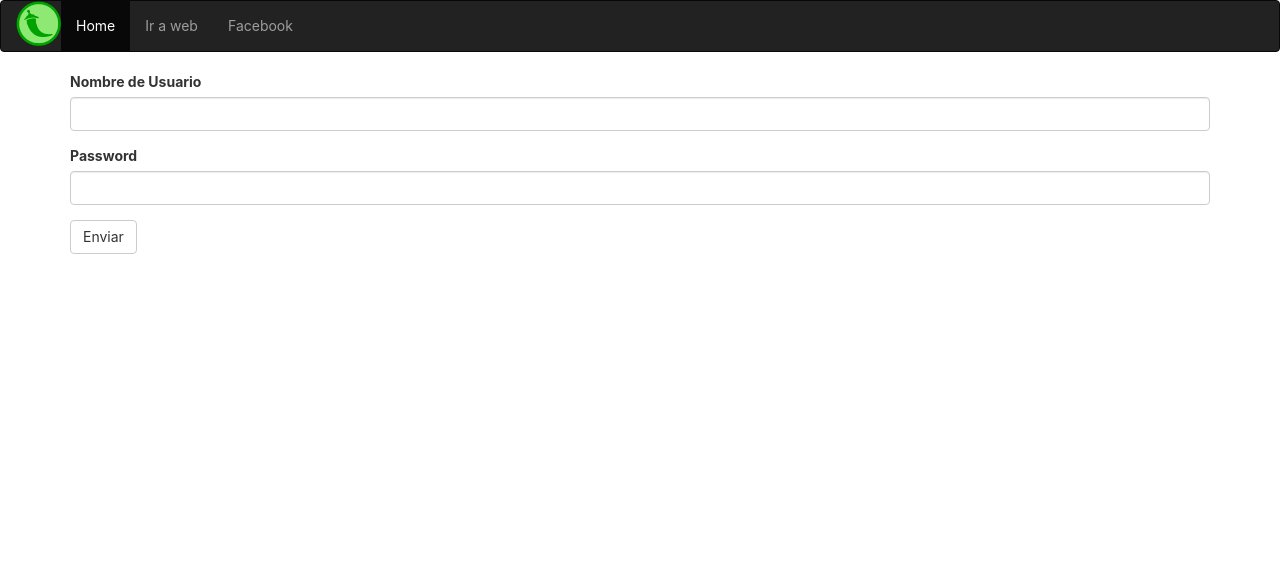
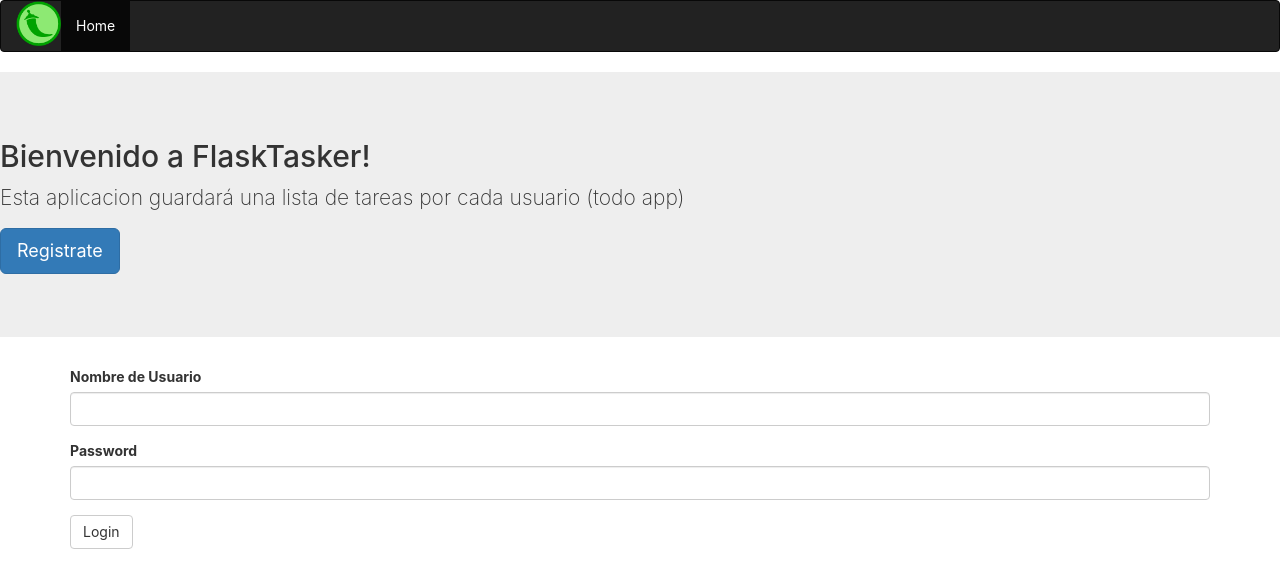
Before and after one commit to Jodaviro/flask-tasker, a Flask app: page /auth/login in a window 1280 px wide. Shown: the top 588 px of the page. Run offline with Flask 2, Linux system fonts and the light colour scheme; some libraries are stand-ins or nearby versions.

Commit message:
some style changes

```diff
--- a/app/forms.py
+++ b/app/forms.py
@@ -6,7 +6,7 @@ from wtforms.validators import DataRequired
 class LoginForm(FlaskForm):
     username = StringField('Nombre de Usuario', validators=[DataRequired()])
     password = PasswordField('Password', validators=[DataRequired()])
-    submit = SubmitField('Enviar')
+    submit = SubmitField('Login')
 
 
 class TodoForm(FlaskForm):
--- a/app/static/css/main.css
+++ b/app/static/css/main.css
@@ -2,10 +2,6 @@ html * {
     font-family:-apple-system, BlinkMacSystemFont, 'Segoe UI', Roboto, Oxygen, Ubuntu, Cantarell, 'Open Sans', 'Helvetica Neue', sans-serif
 }
 
-img{
+.icon-bar{
     max-width: 45px;
 }
-.colosus{
-    padding-left: 20px;
-    color: brown;
-}
--- a/app/templates/404.htm
+++ b/app/templates/404.htm
@@ -5,6 +5,6 @@
 {% endblock %}
 
 {% block content %}
-  <h3>El puto error de tu vida 404</h3>
+  <h3>Obtuviste el famoso error 404</h3>
   <p> {{ error }}</p>
 {% endblock %}
--- a/app/templates/hello.html
+++ b/app/templates/hello.html
@@ -14,7 +14,7 @@
     {% endif %}
 
     {% if user_ip %}
-        <h3 class="colosus" >Soy un BOEBO PELAO!!!  tu ip es {{user_ip}}</h3>
+        <h3 class="colosus" > tu ip es {{user_ip}}</h3>
     {% else %}
         <a href="{{ url_for('index') }}"> Ir a inicio</a>
     {% endif %}
--- a/app/templates/login.html
+++ b/app/templates/login.html
@@ -6,6 +6,13 @@
 {% endblock %}
 
 {% block content %}
+<div class="jumbotron">
+  <h2>Bienvenido a FlaskTasker!</h2>
+  <p>Esta aplicacion guardará una lista de tareas por cada usuario (todo app)</p>
+  <p>
+    <a class="btn btn-primary btn-lg" href="{{ url_for('auth.signup') }}" role="button">Registrate</a>
+  </p>
+</div>
   <div class="container">
       {{ wtf.quick_form(login_form) }}
   </div>
--- a/app/templates/navbar.html
+++ b/app/templates/navbar.html
@@ -17,15 +17,14 @@
         <span class="icon-bar"></span>
         <span class="icon-bar"></span>
       </button>
-			<img src="{{ url_for('static', filename='images/sombolo.png')}}" alt="logo" >
+			<img class="icon-bar" src="{{ url_for('static', filename='images/sombolo.png')}}" alt="logo" >
     </div>
 
     <!-- Collect the nav links, forms, and other content for toggling -->
     <div class="collapse navbar-collapse" id="bs-example-navbar-collapse-1">
       <ul class="nav navbar-nav">
         <li class="active"><a href="{{ url_for('index') }}"> Home <span class="sr-only">(current)</span></a></li>
-        <li><a href="https://www.w3schools.com/html/html5_semantic_elements.asp" target="blank"> Ir a web <span class="icon-bar"></span></a></li>
-        <li><a href="https://www.facebook.com/jodaviro" target="blank">Facebook <span class="icon-bar"></span></a></li>
+
         {% if current_user.is_authenticated %}
           <li><a href="{{ url_for('auth.logout') }}"> Logout <span class="icon-bar"></span></a></li>
         {% endif %}
```
Also changed, not shown: app/templates/macros.html (+13 -1 lines), 1 other file.
